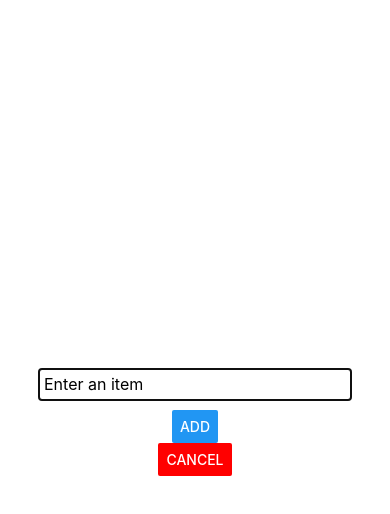
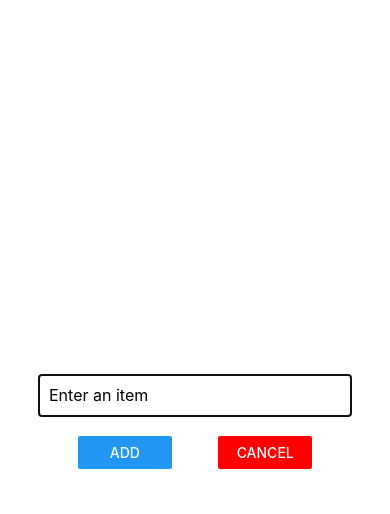
Before and after one commit to angelofmfonseca/rn-list-app, a React Native app: screen / in a window 390 px wide. Both pictures are taken after a click on the button "ADD NEW ITEM". Shown: the top 514 px of the page. Built offline with nearby package versions, Linux system fonts and the light colour scheme.

Commit message:
estilo dos botões

```diff
--- a/components/ListInput.js
+++ b/components/ListInput.js
@@ -22,8 +22,14 @@
           onChangeText={handleTextChange}
           value={enteredItem}
         />
-        <Button title="ADD" onPress={addItem} />
-        <Button title="CANCEL" color="red" onPress={cancelItemAddition} />
+        <View style={styles.buttonContainer}>
+          <View style={styles.button}>
+            <Button title="ADD" onPress={addItem} />
+          </View>
+          <View style={styles.button}>
+            <Button title="CANCEL" color="red" onPress={cancelItemAddition} />
+          </View>
+        </View>
       </View>
     </Modal>
   );
@@ -38,10 +44,18 @@
   input: {
     borderBottomWidth: 1,
     borderBottomColor: "#aaa",
-    padding: 5,
-    marginBottom: 10,
+    padding: 10,
+    marginBottom: 20,
     width: "80%",
     fontSize: 16
+  },
+  buttonContainer: {
+    flexDirection: "row",
+    justifyContent: "space-between",
+    width: "60%"
+  },
+  button: {
+    width: "40%"
   }
 });
 
```
